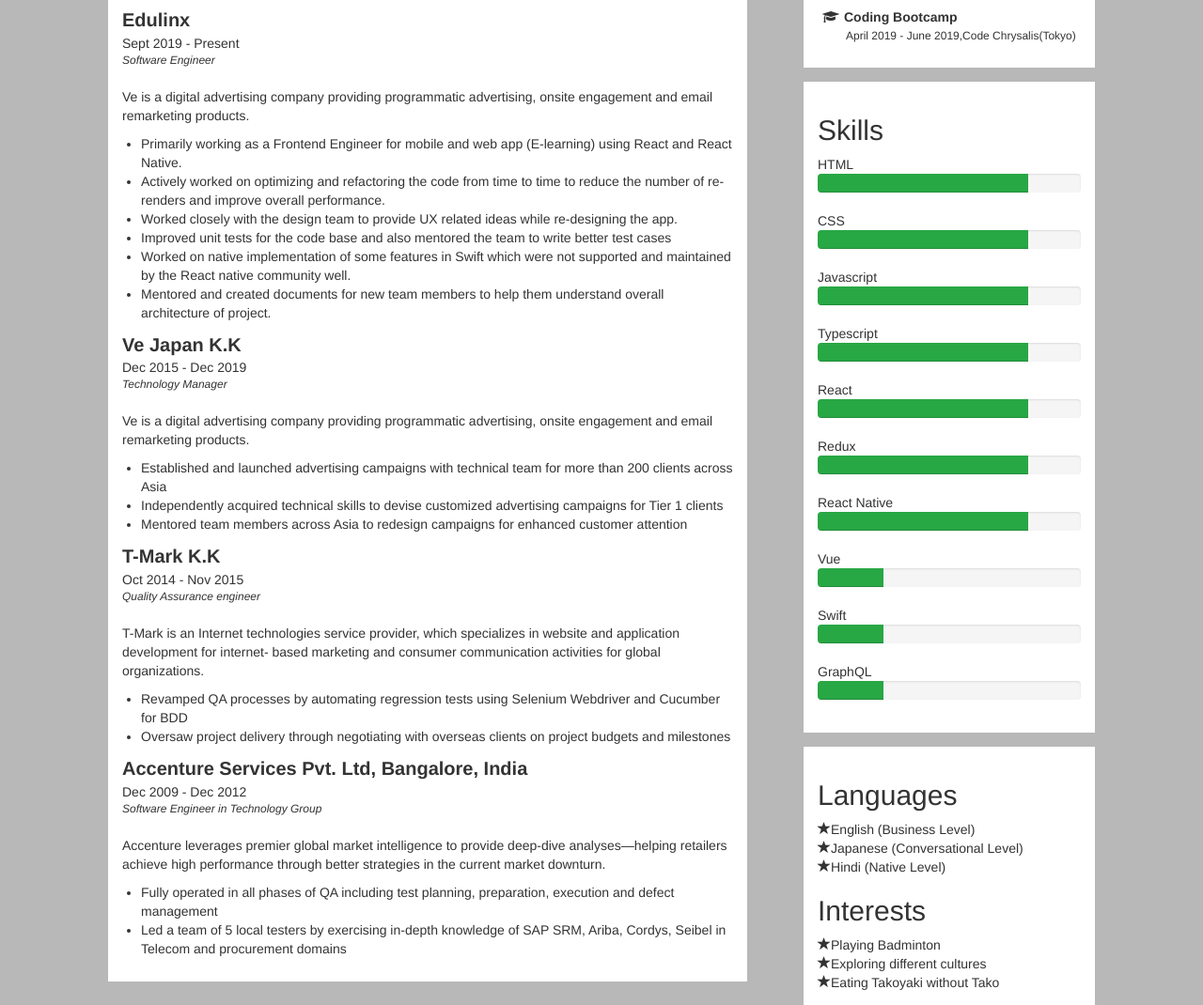
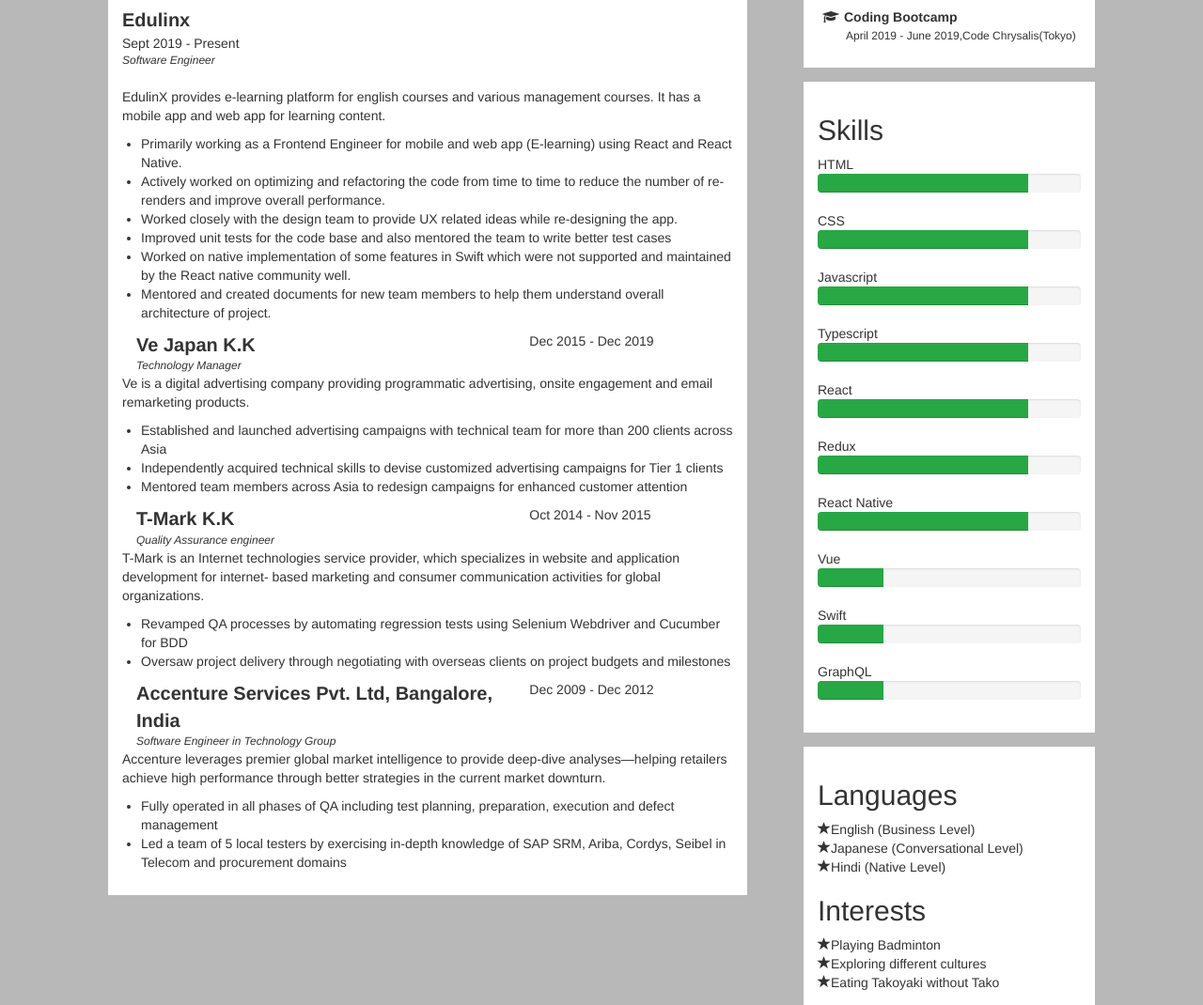
Before and after one commit to Sjain020188/Sjain020188.github.io, a plain HTML site: page index.html in a window 1280 px wide. Shown: the part 672-1742 px from the top of the page at 94% size. Drawn offline with nearby package versions, Linux system fonts and the light colour scheme.

Commit message:
update css

```diff
--- a/index.css
+++ b/index.css
@@ -103,8 +103,8 @@ li
 }
 .company-year
 {
-    margin-left: auto;
-    margin-right: 0px;
+    float: right !important;
+    width: 100px;
 }
 .designation
 {
--- a/index.html
+++ b/index.html
@@ -77,8 +77,9 @@
                                     <div class="company_year">Sept 2019 - Present</div>
                                     <div class="designation">Software Engineer</div>
                                     <div class="jd">
-                                       <p>Ve is a digital advertising company providing programmatic
-                                          advertising, onsite engagement and email remarketing products.
+                                       <p>EdulinX provides e-learning platform for english courses and various management courses. It has a mobile app and web app for learning content.
+
+
                                        <ul>
                                           <li>Primarily working as a Frontend Engineer for mobile and web app (E-learning) using React and React Native.</li>
                                           <li>Actively worked on optimizing and refactoring the code from time to time to reduce the number of re-renders and improve overall performance.</li>
@@ -91,9 +92,9 @@
                                     </div>
                                  </li>
                                  <li>
-                                    <div class="company_name">Ve Japan K.K</div>
+                                    <div class="company_name col-sm-8">Ve Japan K.K</div>
                                     <div class="company_year">Dec 2015 - Dec 2019</div>
-                                    <div class="designation">Technology Manager</div>
+                                    <div class="designation col-sm-12">Technology Manager</div>
                                     <div class="jd">
                                        <p>Ve is a digital advertising company providing programmatic
                                           advertising, onsite engagement and email remarketing products.
@@ -107,9 +108,9 @@
                                     </div>
                                  </li>
                                  <li>
-                                    <div class="company_name">T-Mark K.K</div>
+                                    <div class="company_name col-sm-8">T-Mark K.K</div>
                                     <div class="company_year">Oct 2014 - Nov 2015</div>
-                                    <div class="designation">Quality Assurance engineer</div>
+                                    <div class="designation col-sm-12">Quality Assurance engineer</div>
                                     <div class="jd">
                                        <p>T-Mark is an Internet technologies service provider, which
                                           specializes in website and application development for internet-
@@ -123,9 +124,9 @@
                                     </div>
                                  </li>
                                  <li>
-                                    <div class="company_name">Accenture Services Pvt. Ltd, Bangalore, India</div>
+                                    <div class="company_name col-sm-8">Accenture Services Pvt. Ltd, Bangalore, India</div>
                                     <div class="company_year">Dec 2009 - Dec 2012</div>
-                                    <div class="designation">Software Engineer in Technology Group</div>
+                                    <div class="designation col-sm-12">Software Engineer in Technology Group</div>
                                     <div class="jd">
                                        <p>Accenture leverages premier global market intelligence to provide
                                           deep-dive analyses—helping retailers achieve high performance
```
